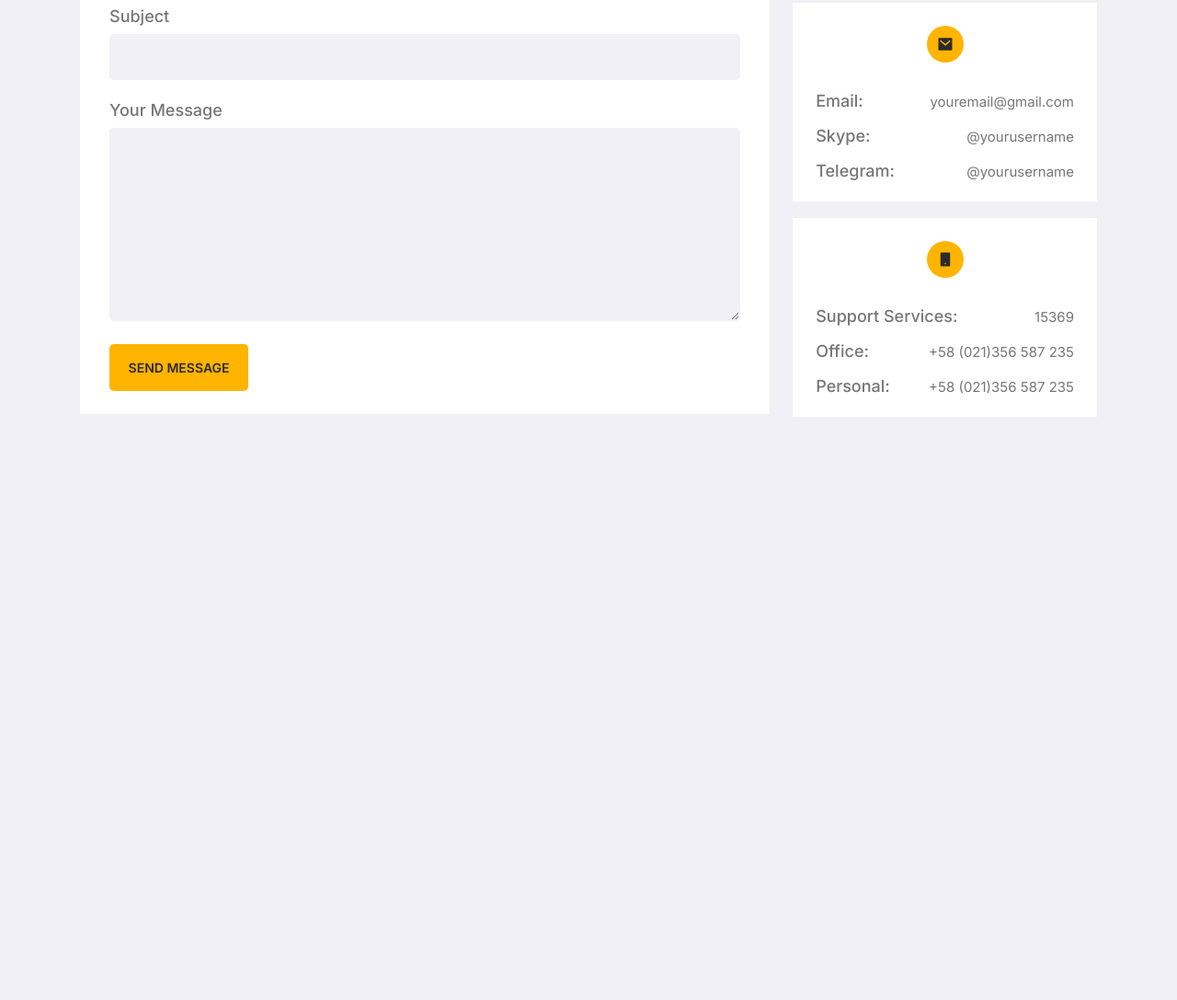
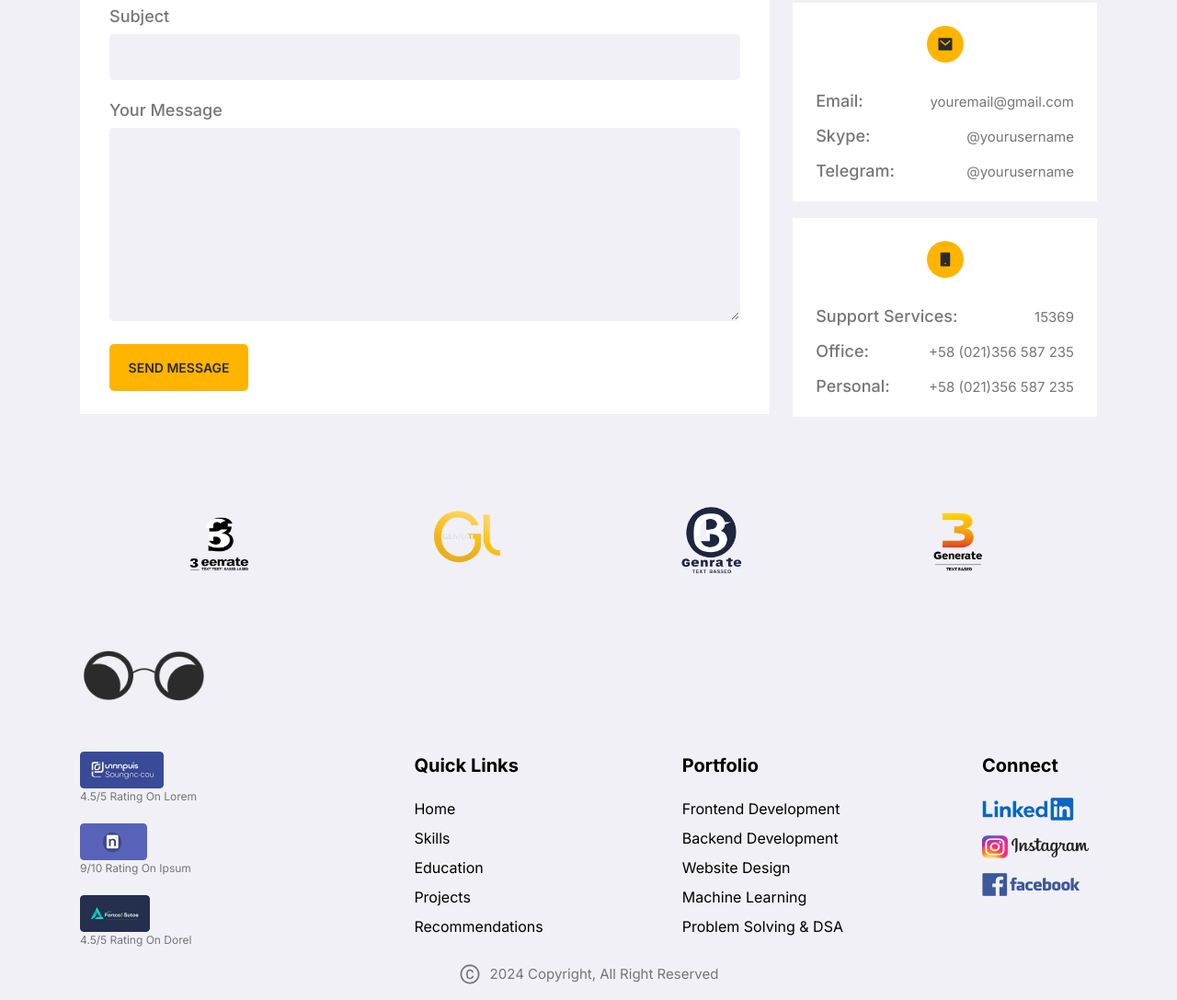
Before and after one commit to akritiraicse/Figma-task, a plain HTML site: page index.html in a window 1280 px wide. Shown: the part 3012-4099 px from the top of the page at 92% size. Before the commit the page ends 3525 px from the top, so only its background shows below. Drawn offline with nearby package versions, Linux system fonts and the light colour scheme.

Commit message:
footer done

```diff
--- a/css/style.css
+++ b/css/style.css
@@ -265,3 +265,42 @@ button { cursor: pointer; }
   .contact__grid { grid-template-columns: 1fr; gap: 40px; }
   .contact__title { margin-bottom: 24px; }
 }
+
+/* ==========================================================
+   9. Partner logos
+   ========================================================== */
+.partners { padding: 0 var(--gutter) 0; }
+.partners__list { display: flex; flex-wrap: wrap; justify-content: center; gap: 24px clamp(24px, 10vw, 144px); }
+.partners__list img { width: 140px; height: 144px; object-fit: cover; }
+
+/* ==========================================================
+   10. Footer
+   ========================================================== */
+.site-footer { padding-top: 45px; background: var(--bg); }
+.site-footer__grid { display: flex; justify-content: space-between; gap: 40px; margin-top: 50px; }
+.ratings { display: flex; flex-direction: column; gap: 20px; width: 177px; flex-shrink: 0; }
+.ratings img { border-radius: 4px; }
+.ratings p { font-size: 12px; line-height: 18px; color: var(--grey-text); text-transform: capitalize; }
+.site-footer__links { display: flex; gap: clamp(40px, 11.8vw, 170px); }
+.footer-col { display: flex; flex-direction: column; gap: 20px; }
+.footer-col__title { font-size: 20px; line-height: 30px; font-weight: 700; text-transform: capitalize; color: #000; }
+.footer-col ul { display: flex; flex-direction: column; gap: 8px; }
+.footer-col li { text-transform: capitalize; color: #000; }
+.footer-col a:hover { color: var(--yellow); }
+.footer-col__social { gap: 16px !important; }
+.footer-col__social li { text-transform: none; }
+.copyright { display: flex; align-items: center; justify-content: center; gap: 10px; padding: 16px var(--gutter); font-size: 15px; color: var(--grey-text); text-transform: capitalize; }
+
+@media (max-width: 1024px) {
+  .site-footer__grid { flex-direction: column; }
+  .ratings { flex-direction: row; flex-wrap: wrap; width: auto; gap: 24px 32px; }
+  .ratings li { width: auto; }
+  .site-footer__links { display: grid; grid-template-columns: repeat(3, auto); justify-content: space-between; gap: 32px; }
+}
+@media (max-width: 768px) {
+  .site-footer__links { grid-template-columns: repeat(2, 1fr); }
+}
+@media (max-width: 480px) {
+  .site-footer__links { grid-template-columns: 1fr; }
+  .copyright { text-align: center; }
+}
--- a/index.html
+++ b/index.html
@@ -271,8 +271,72 @@
       </div>
     </section>
   </main>
-  <!-- partners -->
-  <!-- footer -->
+  <section class="partners" aria-label="Partner logos">
+    <ul class="partners__list">
+      <li><img src="assets/images/footer/partner-1.png" width="140" height="144" loading="lazy" alt="Partner logo: Generate, text based"></li>
+      <li><img src="assets/images/footer/partner-2.png" width="140" height="144" loading="lazy" alt="Partner logo: yellow G and L letters"></li>
+      <li><img src="assets/images/footer/partner-3.png" width="140" height="144" loading="lazy" alt="Partner logo: Generate in a circle"></li>
+      <li><img src="assets/images/footer/partner-4.png" width="140" height="144" loading="lazy" alt="Partner logo: Generate, text based, gradient 3"></li>
+    </ul>
+  </section>
+
+  <footer class="site-footer">
+    <div class="container">
+      <a class="logo" href="#home" aria-label="Back to the top of the page">
+        <img src="assets/images/logo.png" width="158" height="76" loading="lazy" alt="Portfolio logo, a pair of glasses">
+      </a>
+      <div class="site-footer__grid">
+        <ul class="ratings" aria-label="Ratings">
+          <li>
+            <img src="assets/images/footer/rating-1.png" width="91" height="40" loading="lazy" alt="Rating badge: 4.5 out of 5">
+            <p>4.5/5 rating on Lorem</p>
+          </li>
+          <li>
+            <img src="assets/images/footer/rating-2.png" width="73" height="40" loading="lazy" alt="Rating badge: 9 out of 10">
+            <p>9/10 rating on Ipsum</p>
+          </li>
+          <li>
+            <img src="assets/images/footer/rating-3.png" width="76" height="40" loading="lazy" alt="Rating badge: 4.5 out of 5, second platform">
+            <p>4.5/5 Rating on dorel</p>
+          </li>
+        </ul>
+        <div class="site-footer__links">
+          <nav class="footer-col" aria-label="Quick links">
+            <h2 class="footer-col__title">Quick Links</h2>
+            <ul>
+              <li><a href="#home">Home</a></li>
+              <li><a href="#projects">Skills</a></li>
+              <li><a href="#projects">Education</a></li>
+              <li><a href="#projects">Projects</a></li>
+              <li><a href="#recommendations">Recommendations</a></li>
+            </ul>
+          </nav>
+          <div class="footer-col">
+            <h2 class="footer-col__title">Portfolio</h2>
+            <ul>
+              <li>Frontend Development</li>
+              <li>Backend Development</li>
+              <li>Website Design</li>
+              <li>Machine Learning</li>
+              <li>Problem Solving &amp; DSA</li>
+            </ul>
+          </div>
+          <div class="footer-col">
+            <h2 class="footer-col__title">Connect</h2>
+            <ul class="footer-col__social">
+              <li><a href="https://www.linkedin.com/" target="_blank" rel="noopener noreferrer"><img src="assets/images/icons/linkedin.png" width="100" height="25" loading="lazy" alt="LinkedIn"></a></li>
+              <li><a href="https://www.instagram.com/" target="_blank" rel="noopener noreferrer"><img src="assets/images/icons/instagram.png" width="125" height="25" loading="lazy" alt="Instagram"></a></li>
+              <li><a href="https://www.facebook.com/" target="_blank" rel="noopener noreferrer"><img src="assets/images/icons/facebook.png" width="107" height="25" loading="lazy" alt="Facebook"></a></li>
+            </ul>
+          </div>
+        </div>
+      </div>
+    </div>
+    <p class="copyright">
+      <img src="assets/images/icons/copyright.svg" width="24" height="24" loading="lazy" alt="">
+      <span>2024 Copyright, All Right Reserved</span>
+    </p>
+  </footer>
 
   <script src="https://code.jquery.com/jquery-3.7.1.min.js"></script>
   <script src="https://cdnjs.cloudflare.com/ajax/libs/slick-carousel/1.8.1/slick.min.js"></script>
```
